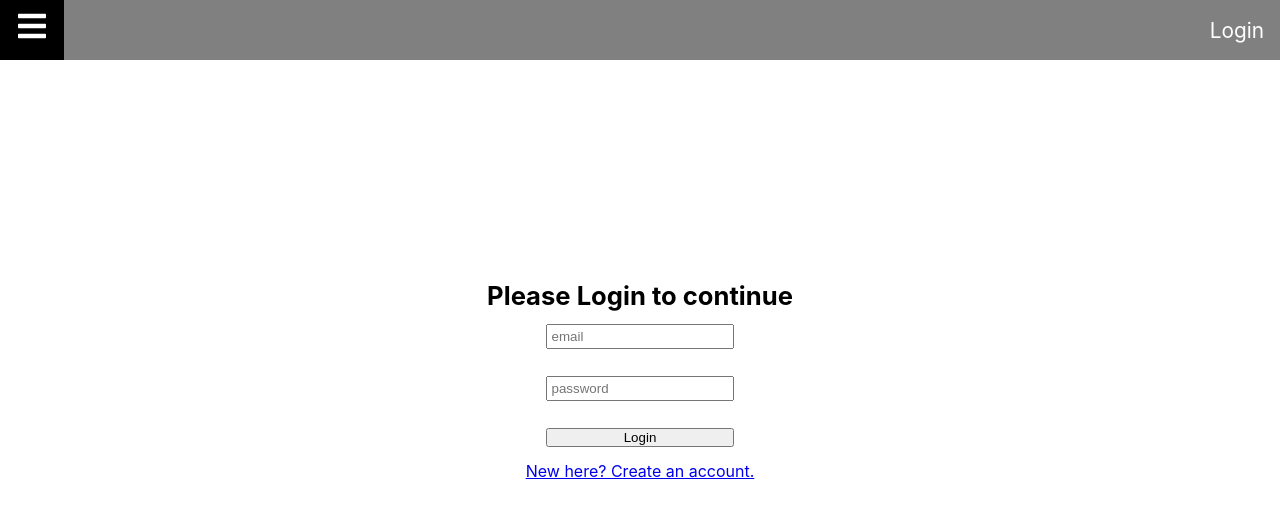
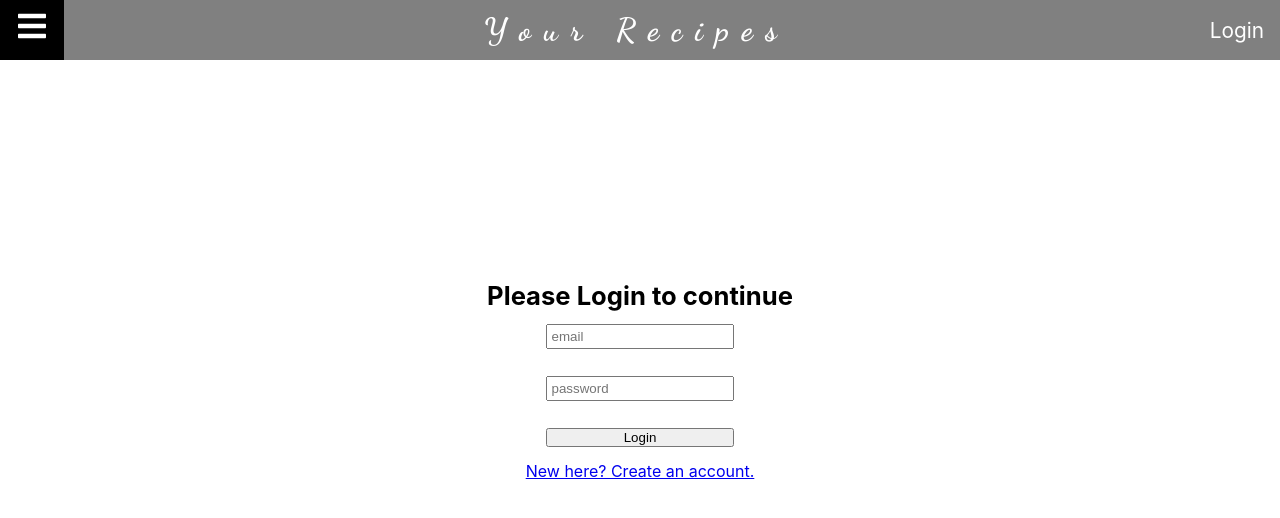
Before and after one commit to ZsuzsaMano/YourRecipes, a React (Create React App) app: page /login in a window 1280 px wide. Shown: the top 518 px of the page. Built offline with nearby package versions, Linux system fonts and the light colour scheme; no server answers.

Commit message:
add logo remove login from sidebar

```diff
--- a/src/components/Navbar.js
+++ b/src/components/Navbar.js
@@ -36,8 +36,9 @@ const Navbar = (props) => {
 </ul>
 </nav>
 </div>
-
-
+<Link className="logo" to="/">
+<h1 >Your Recipes</h1>
+</Link>
       {isLoggedin ? <p className="login__button" onClick={signOut}>Logout</p>
          : <Link to="login" className="login__button">Login</Link>}
 
--- a/src/components/Sidebar.js
+++ b/src/components/Sidebar.js
@@ -16,8 +16,4 @@ export const Sidebar = [
   path: '/chat',
   icon: <BsIcons.BsChatDots/>,
   cName: 'nav-text private', },
-{ title: 'Login',
-  path: '/login',
-  icon: <AiIcons.AiOutlineLogin/>,
-  cName: 'nav-text', },
 ];
--- a/src/styles/App.scss
+++ b/src/styles/App.scss
@@ -3,6 +3,9 @@
   padding: 0;
   box-sizing: border-box;
 }
+
+@import url('https://fonts.googleapis.com/css2?family=Dancing+Script:wght@700&display=swap');
+
 @mixin flex($justfy, $align, $direction) {
   display: flex;
   justify-content: $justfy;
--- a/src/styles/_navbar.scss
+++ b/src/styles/_navbar.scss
@@ -91,6 +91,13 @@ span {
   font-size: clamp(0.7rem, 3vw, 1rem);
 }
 
+.logo{
+  font-family: 'Dancing Script', cursive;
+  color:white;
+  letter-spacing: clamp(0.1rem, 1vw, 1rem);
+  text-decoration: none;
+}
+
 .search-form {
   min-height: 7vh;
   display: flex;
```
Also changed, not shown: src/styles/App.min.css.
